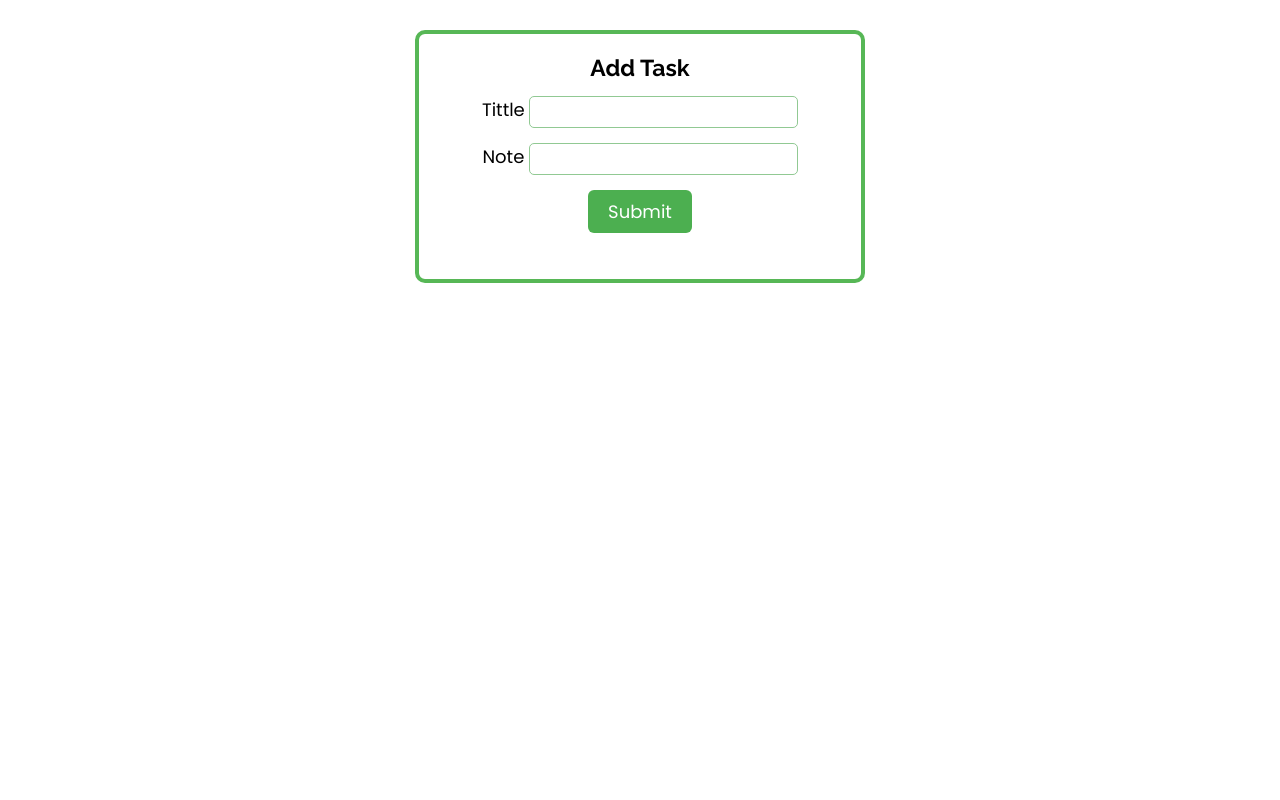
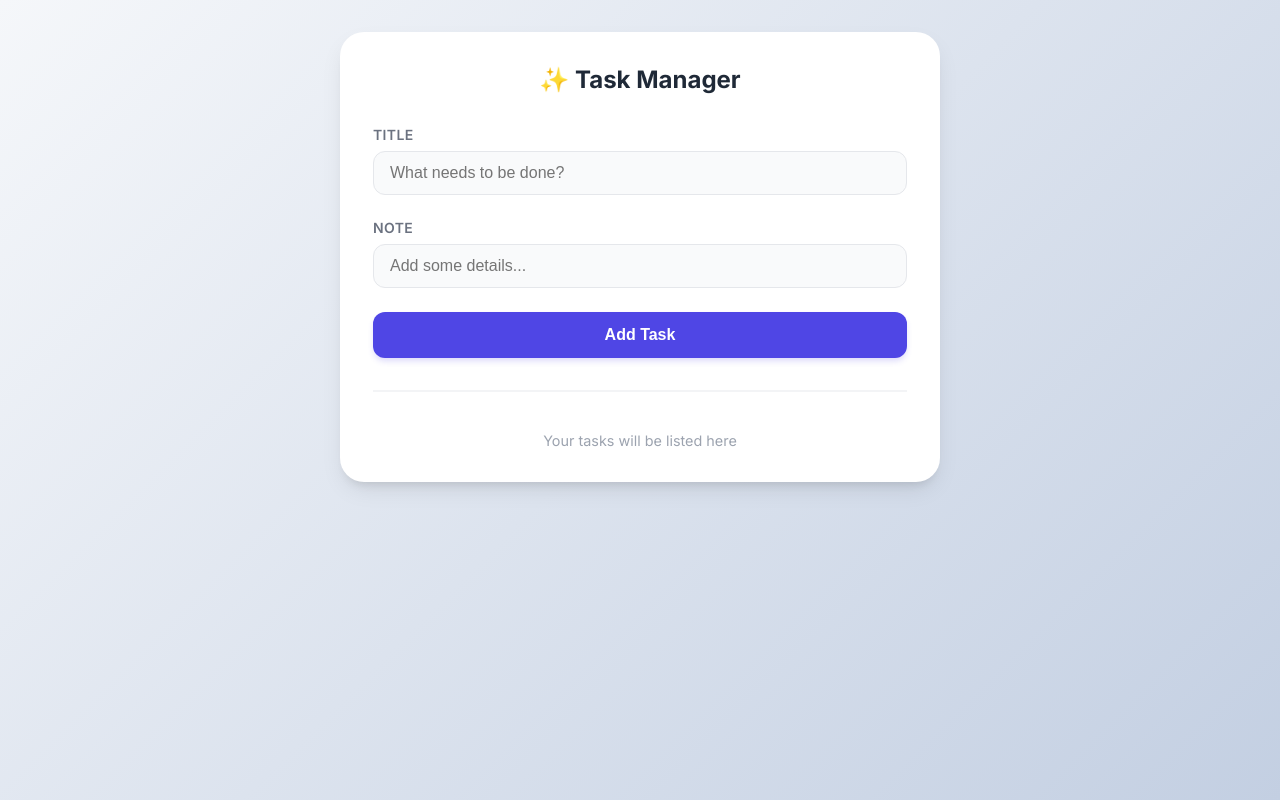
Before and after one commit to Gurpreet455/note-saving, a plain HTML site: page index.html in a window 1280 px wide. Drawn offline with Linux system fonts and the light colour scheme.

Commit message:
Update index.html

```diff
--- a/index.html
+++ b/index.html
@@ -3,8 +3,158 @@
 <head>
     <meta charset="UTF-8" />
     <meta name="viewport" content="width=device-width, initial-scale=1.0" />
-    <link rel="stylesheet" href="assests/css/style.css" />
     <title>Task Manager</title>
+    <!-- Google Fonts for professional typography -->
+    <link href="https://fonts.googleapis.com/css2?family=Inter:wght@400;500;600;700&display=swap" rel="stylesheet">
+    <style>
+        :root {
+            --primary: #4f46e5;
+            --primary-hover: #4338ca;
+            --bg-gradient: linear-gradient(135deg, #f5f7fa 0%, #c3cfe2 100%);
+            --card-bg: #ffffff;
+            --text-main: #1f2937;
+            --text-muted: #6b7280;
+            --shadow: 0 10px 25px -5px rgba(0, 0, 0, 0.1), 0 8px 10px -6px rgba(0, 0, 0, 0.1);
+        }
+
+        * {
+            margin: 0;
+            padding: 0;
+            box-sizing: border-box;
+        }
+
+        body {
+            font-family: 'Inter', sans-serif;
+            background: var(--bg-gradient);
+            min-height: 100vh;
+            color: var(--text-main);
+            display: flex;
+            justify-content: center;
+            padding: 2rem 1rem;
+        }
+
+        main {
+            width: 100%;
+            max-width: 600px;
+        }
+
+        .container {
+            width: 100%;
+        }
+
+        /* Task Container - Modern Card Look */
+        .task__container {
+            background: var(--card-bg);
+            padding: 2rem;
+            border-radius: 1.5rem;
+            box-shadow: var(--shadow);
+            border: 1px solid rgba(255, 255, 255, 0.8);
+        }
+
+        /* Form Styling */
+        .taskInput {
+            display: flex;
+            flex-direction: column;
+            gap: 1.5rem;
+            margin-bottom: 2.5rem;
+            padding-bottom: 2rem;
+            border-bottom: 2px solid #f3f4f6;
+        }
+
+        .taskInput h2 {
+            font-size: 1.5rem;
+            font-weight: 700;
+            color: var(--text-main);
+            margin-bottom: 0.5rem;
+            text-align: center;
+        }
+
+        .title, .note {
+            display: flex;
+            flex-direction: column;
+            gap: 0.5rem;
+        }
+
+        label {
+            font-size: 0.875rem;
+            font-weight: 600;
+            color: var(--text-muted);
+            text-transform: uppercase;
+            letter-spacing: 0.025em;
+        }
+
+        input[type="text"] {
+            padding: 0.75rem 1rem;
+            border: 1.5px solid #e5e7eb;
+            border-radius: 0.75rem;
+            font-size: 1rem;
+            transition: all 0.2s;
+            outline: none;
+            background: #f9fafb;
+        }
+
+        input[type="text"]:focus {
+            border-color: var(--primary);
+            background: #fff;
+            box-shadow: 0 0 0 4px rgba(79, 70, 229, 0.1);
+        }
+
+        /* Button Styling */
+        .btn {
+            background: var(--primary);
+            color: white;
+            padding: 0.875rem;
+            border: none;
+            border-radius: 0.75rem;
+            font-size: 1rem;
+            font-weight: 600;
+            cursor: pointer;
+            transition: transform 0.1s, background 0.2s;
+            box-shadow: 0 4px 6px -1px rgba(79, 70, 229, 0.2);
+        }
+
+        .btn:hover {
+            background: var(--primary-hover);
+            transform: translateY(-1px);
+        }
+
+        .btn:active {
+            transform: translateY(0);
+        }
+
+        /* Output Area */
+        .task__output {
+            display: flex;
+            flex-direction: column;
+            gap: 1rem;
+        }
+
+        /* Individual Task Card (Targeted via JS typically) */
+        .task-item { /* Added for demonstration, JS usually injects these */
+            background: #f9fafb;
+            padding: 1rem;
+            border-radius: 1rem;
+            border-left: 4px solid var(--primary);
+            display: flex;
+            justify-content: space-between;
+            align-items: center;
+        }
+
+        /* Toastify (Notification Area) */
+        .tostify {
+            position: fixed;
+            bottom: 20px;
+            right: 20px;
+            z-index: 1000;
+        }
+
+        /* Responsive */
+        @media (max-width: 480px) {
+            .task__container {
+                padding: 1.5rem;
+            }
+        }
+    </style>
 </head>
 <body>
     <main>
@@ -12,26 +162,31 @@
             <div class="container">
                 <div class="task__container">
                     <form action="#" class="taskInput" name="tasks">
-              <h2>Add Task</h2>
+                        <h2>✨ Task Manager</h2>
                         <div class="title">
-                <label for="taskName">Tittle</label>
-                <input type="text" class="taskName" name="taskName" />
+                            <label for="taskName">Title</label>
+                            <input type="text" id="taskName" class="taskName" name="taskName" placeholder="What needs to be done?" />
                         </div>
                         <div class="note">
                             <label for="taskValue">Note</label>
-                <input type="text" class="taskValue" name="taskValue" />
+                            <input type="text" id="taskValue" class="taskValue" name="taskValue" placeholder="Add some details..." />
                         </div>
-              <button class="btn">Submit</button>
+                        <button type="submit" class="btn">Add Task</button>
                     </form>
+
                     <div class="task__output">
-
+                        <!-- Tasks will appear here via your JS -->
+                         <div style="text-align: center; color: #9ca3af; font-size: 0.9rem;">Your tasks will be listed here</div>
                     </div>
                 </div>
             </div>
         </section>
+
         <div class="tostify">
+            <!-- JS Toast messages will appear here -->
         </div>
     </main>
 </body>
+<!-- Make sure your path to script.js is correct -->
 <script src="assests/js/script.js"></script>
 </html>
```
Lines whose indentation alone changed are shown as unchanged.
